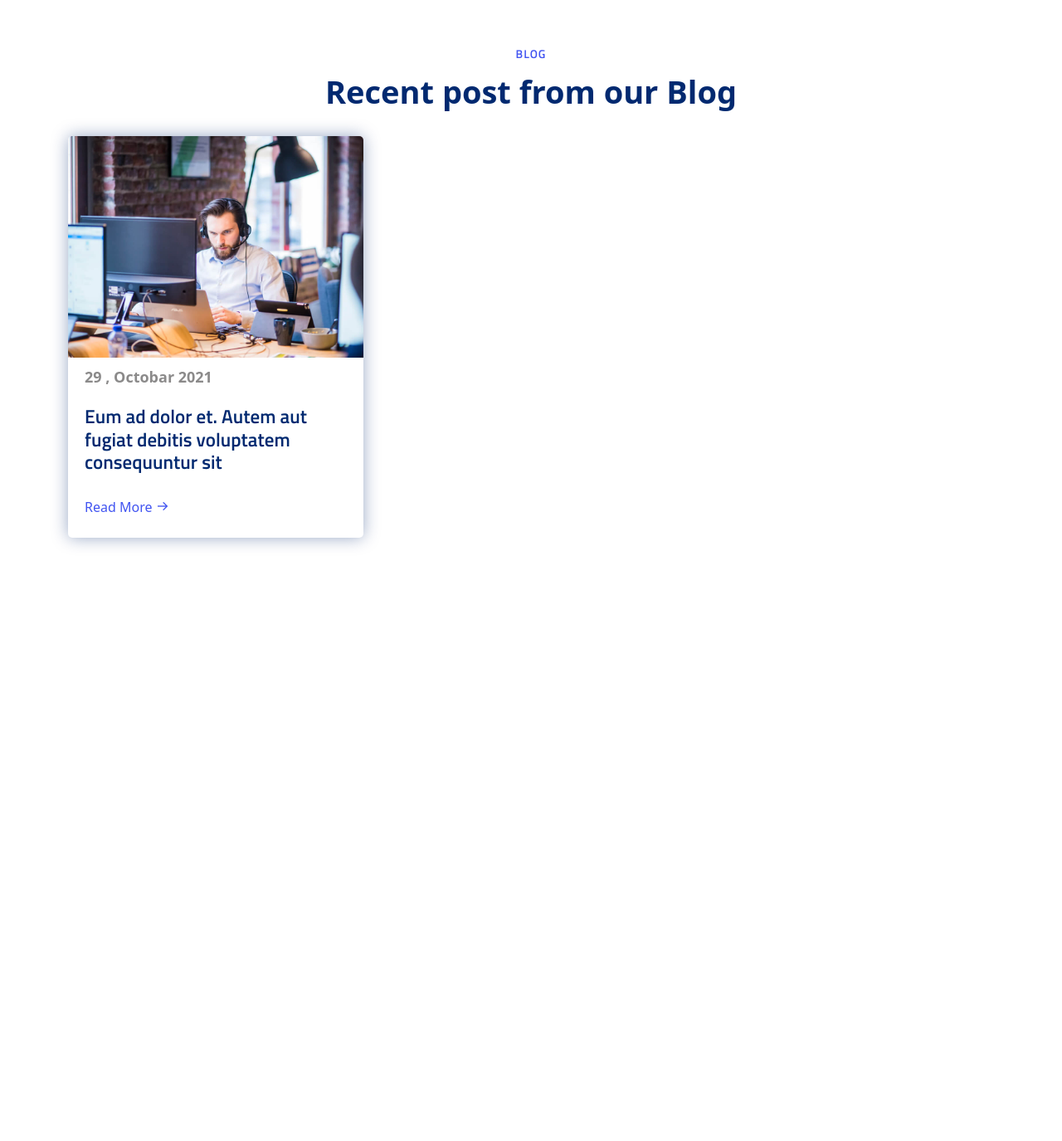
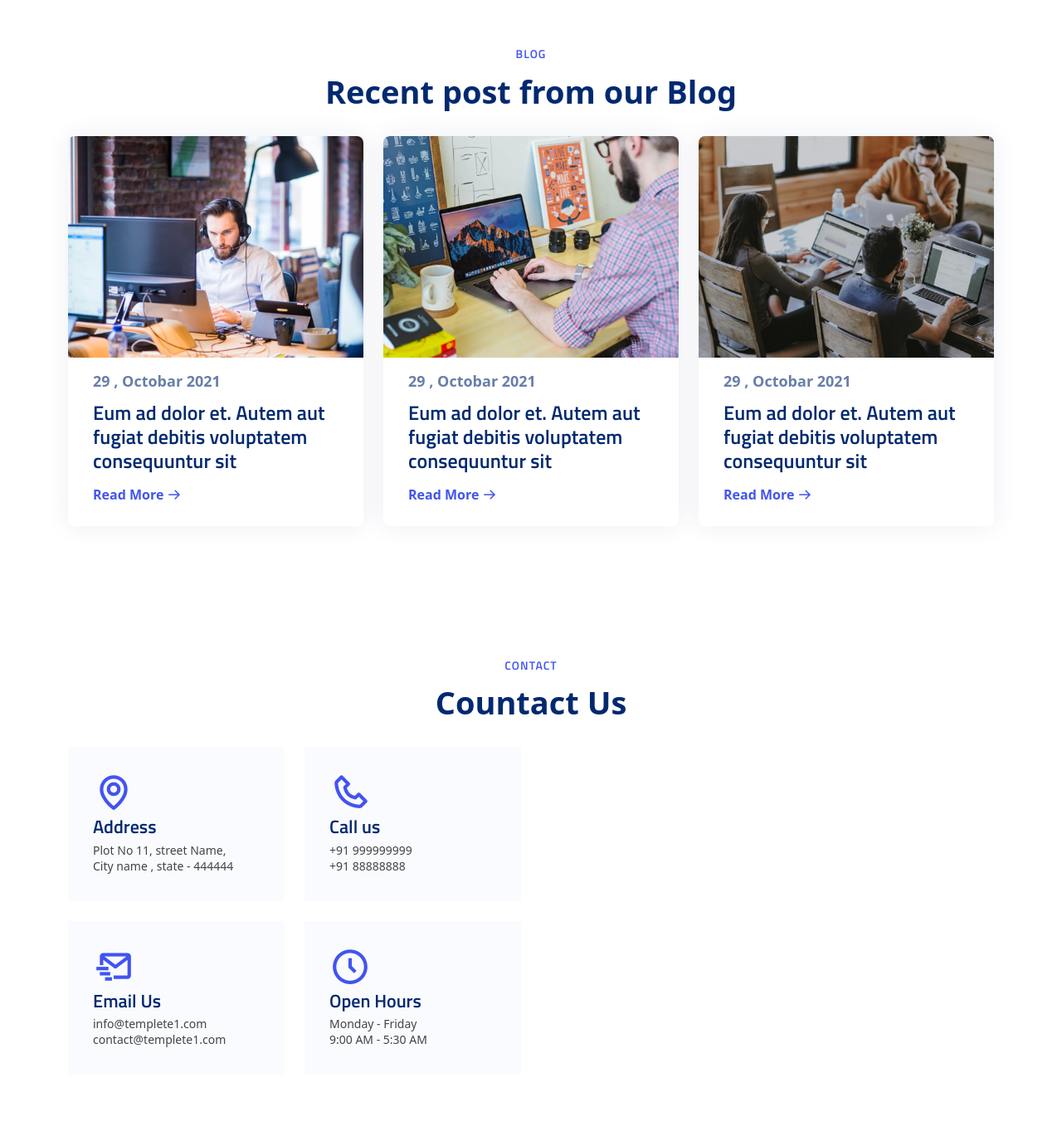
Before and after one commit to Sanaullh-Dev/Tempate1, a plain HTML site: page index.html in a window 1280 px wide. Shown: the part 9437-10812 px from the top of the page at 83% size. Before the commit the page ends 10165 px from the top, so only its background shows below. Drawn offline with nearby package versions, Linux system fonts and the light colour scheme.

Commit message:
blog post added

```diff
--- a/index.html
+++ b/index.html
@@ -18,8 +18,8 @@
     <!-- === font awesome ======-- -->
     <link href='https://unpkg.com/boxicons@2.0.9/css/boxicons.min.css' rel='stylesheet'>
 
-    <!========= swiper =========->
-    <link rel="stylesheet" href="https://unpkg.com/swiper/swiper-bundle.min.css" />
+    <!========= swiper=========->
+        <link rel="stylesheet" href="https://unpkg.com/swiper/swiper-bundle.min.css" />
 
 </head>
 
@@ -947,6 +947,7 @@
                 </div>
             </div>
         </section>
+
         <!-- ============== our Team ================= -->
         <section id="Team" class="team">
             <div class="container">
@@ -1078,16 +1079,98 @@
 
                 <div class="row">
                     <div class="col-lg-4">
-                        <div class="post">
+                        <div class="post-box">
                             <div class="post-photo">
                                 <img src="assets/img/blog/blog-1.jpg" class="img-fluid" alt="">
                             </div>
                             <span class="post-date">29 , Octobar 2021</span>
-                            <h3 class="post-title">Eum ad dolor et. Autem aut fugiat debitis voluptatem consequuntur sit</h3>
-                            <a href="#" class="post-btn">Read More
-                                <i class='bx bx-arrow-back bx-flip-horizontal' ></i>
+                            <h3 class="post-title">Eum ad dolor et. Autem aut fugiat debitis voluptatem consequuntur sit
+                            </h3>
+                            <a href="#" class="post-btn "><span>Read More</span>
+                                <i class='bx bx-arrow-back bx-flip-horizontal'></i>
                             </a>
                         </div>
+                    </div>
+
+                    <div class="col-lg-4">
+                        <div class="post-box">
+                            <div class="post-photo">
+                                <img src="assets/img/blog/blog-2.jpg" class="img-fluid" alt="">
+                            </div>
+                            <span class="post-date">29 , Octobar 2021</span>
+                            <h3 class="post-title">Eum ad dolor et. Autem aut fugiat debitis voluptatem consequuntur sit
+                            </h3>
+                            <a href="#" class="post-btn "><span>Read More</span>
+                                <i class='bx bx-arrow-back bx-flip-horizontal'></i>
+                            </a>
+                        </div>
+                    </div>
+
+                    <div class="col-lg-4">
+                        <div class="post-box">
+                            <div class="post-photo">
+                                <img src="assets/img/blog/blog-3.jpg" class="img-fluid" alt="">
+                            </div>
+                            <span class="post-date">29 , Octobar 2021</span>
+                            <h3 class="post-title">Eum ad dolor et. Autem aut fugiat debitis voluptatem consequuntur sit
+                            </h3>
+                            <a href="#" class="post-btn "><span>Read More</span>
+                                <i class='bx bx-arrow-back bx-flip-horizontal'></i>
+                            </a>
+                        </div>
+                    </div>
+                </div>
+            </div>
+
+        </section>
+
+        <section id="contact-us" class="contact-us">
+            <div class="container">
+                <div class="section-header">
+                    <h2>contact</h2>
+                    <p>Countact Us</p>
+                </div>
+                <div class="row">
+                    <div class="col-lg-6">
+                        <div class="row gy-4">
+                            <div class="col-md-6">
+                                <div class="info-box">
+                                    <i class='bx bx-map'></i>
+                                    <h3>Address</h3>
+                                    <p>Plot No 11, street Name,</p>
+                                    <p>City name , state - 444444</p>
+                                </div>
+                            </div>
+                            <div class="col-md-6">
+                                <div class="info-box">
+                                    <i class='bx bx-phone'></i>
+                                    <h3>Call us</h3>
+                                    <p>+91 999999999</p>
+                                    <p>+91 88888888</p>
+                                </div>
+                            </div>
+
+                            <div class="col-md-6">
+                                <div class="info-box">
+                                    <i class='bx bx-mail-send'></i>
+                                    <h3>Email Us</h3>
+                                    <p>info@templete1.com</p>
+                                    <p>contact@templete1.com</p>
+                                </div>
+                            </div>
+
+                            <div class="col-md-6">
+                                <div class="info-box">
+                                    <i class='bx bx-time-five'></i>
+                                    <h3>Open Hours</h3>
+                                    <p>Monday - Friday </p>
+                                    <p>9:00 AM - 5:30 AM</p>
+                                </div>
+                            </div>
+                        </div>
+                    </div>
+                    <div class="col-lg-6">
+
                     </div>
                 </div>
             </div>
--- a/style.css
+++ b/style.css
@@ -1247,13 +1247,12 @@ h4 {
   opacity: 1;
 }
 
-.clients-slider .swiper-pagination  {
+.clients-slider .swiper-pagination {
   margin-top: 20px;
   position: relative;
 }
 
-.clients-slider .swiper-pagination
-.swiper-pagination-bullet {
+.clients-slider .swiper-pagination .swiper-pagination-bullet {
   width: 12px;
   height: 12px;
   background-color: #fff;
@@ -1261,37 +1260,91 @@ h4 {
   border: solid 1px #4154f1;
 }
 
-.clients-slider .swiper-pagination
-.swiper-pagination-bullet-active {
+.clients-slider .swiper-pagination .swiper-pagination-bullet-active {
   background-color: var(--primary);
 }
 
-
 /* ============= blog post ============== */
-.post {
+.post-box {
   display: flex;
   flex-direction: column;
-  border-radius: 5px;
+  border-radius: 8px;
   overflow: hidden;
-  padding-bottom: 15px;
-  box-shadow: 0 0 20px rgb(1, 41, 112, 0.4);
+  padding: 30px;
+  box-shadow: 0 0 30px rgb(1, 41, 112, 0.08);
 }
 
-.post .post-date {
-  color: #8b8a8a;
+.post-box .post-photo {
+  overflow: hidden;
+  margin: -30px -30px 15px -30px;
+  position: relative;
+}
+
+.post-box .post-photo img {
+  transition: 0.5s;
+}
+
+.post-box .post-date {
+  color: #01297099;
   font-size: 18px;
   font-weight: 600;
+  display: block;
+  margin-bottom: 10px;
 }
-.post .post-title {
-  font-size: 23px;
-  font-weight: 800;
+
+.post-box .post-title {
+  font-size: 24px;
+  font-weight: 700;
   color: var(--textcolor);
+  margin-bottom: 18px;
+  transition: 0.3s;
 }
-.post .post-btn {
+
+.post-box .post-btn {
+  display: flex;
+  align-items: center;
   color: var(--primary);
-  font-size: 16px;
+  font-weight: 600;
+  line-height: 1;
+  transition: 0.3s;
+}
+.post-box .post-btn i {
+  line-height: 0;
+  margin-left: 4px;
+  font-size: 18px;
+}
+
+.post-box:hover .post-title {
+  color: var(--primary);
+}
+
+.post-box:hover .post-photo img {
+  transform: rotate(6deg) scale(1.2);
+}
+
+
+/* =================== contact us ================ */
+.contact-us .info-box {
+  padding: 30px;
+  background-color: #FAFBFF;
+}
+
+.contact-us .info-box i {
+  font-size: 50px;
+  color: var(--primary);
   font-weight: 500;
+
 }
-.post .post-date, .post .post-title, .post .post-btn {
-  padding: 10px 20px;
+
+.contact-us .info-box h3{
+  font-size: 22px;
+  color: var(--textcolor);
+  font-weight: 900;
 }
+
+.contact-us .info-box p{
+  font-size: 14px;
+  color: #444;
+  line-height: 1;
+  margin-bottom: 5px;
+}
```
